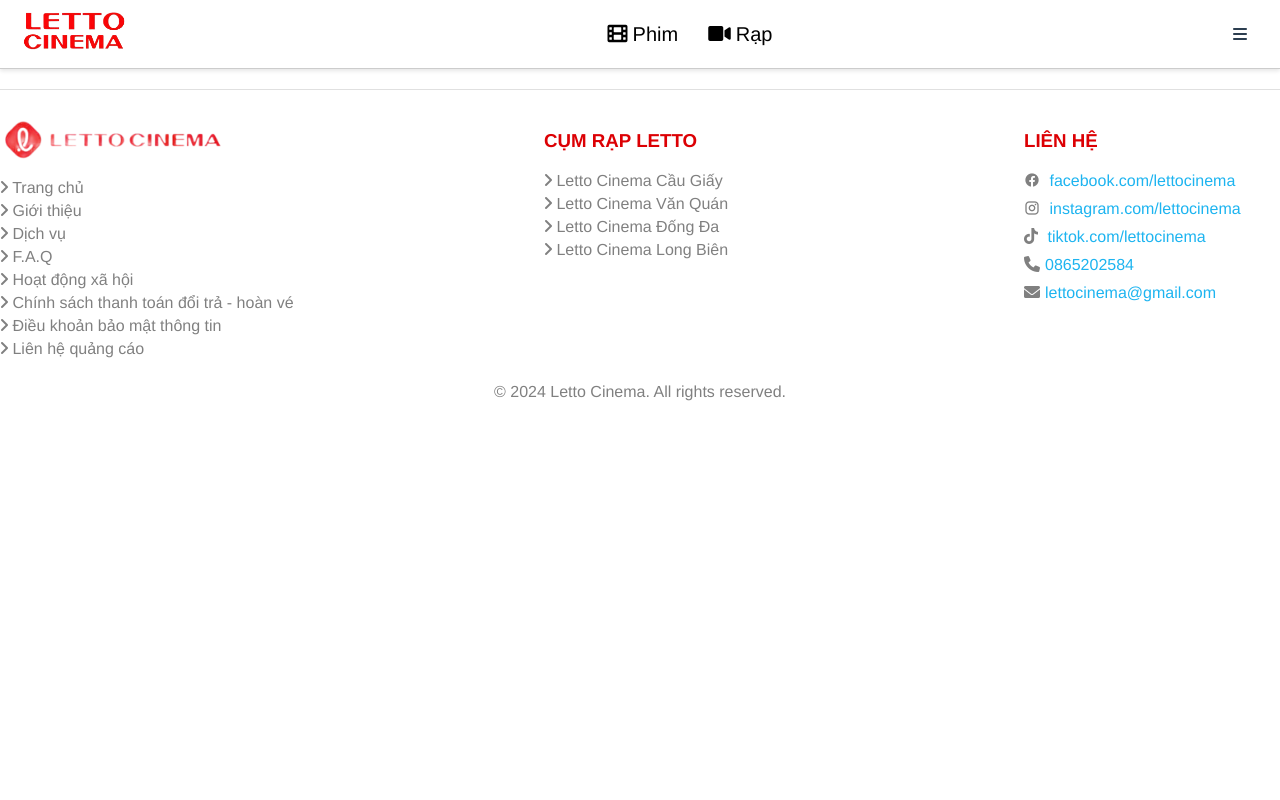
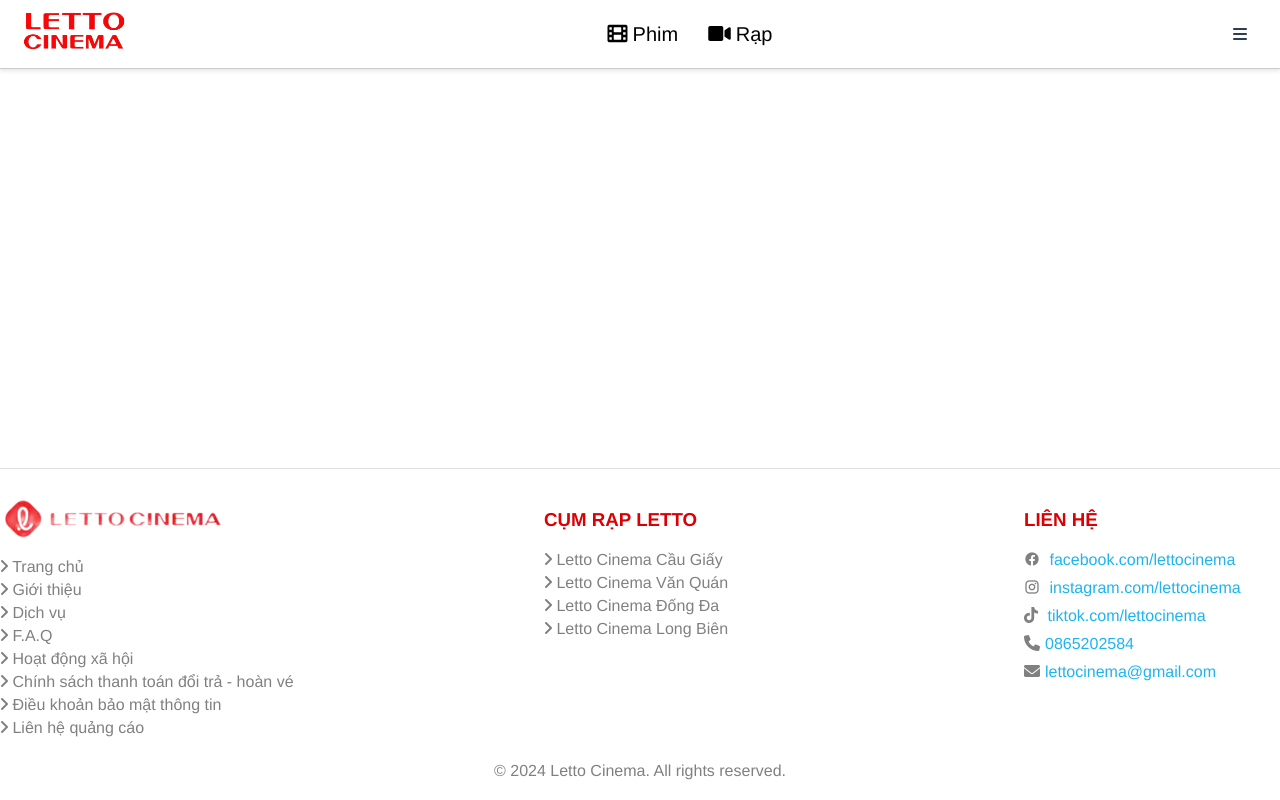
Before and after one commit to Vtthuonggg/letto_cinema, a Vue app: page / in a window 1280 px wide. Built offline with nearby package versions, Linux system fonts and the light colour scheme.

Commit message:
sua footer

```diff
--- a/src/App.vue
+++ b/src/App.vue
@@ -2,7 +2,9 @@
   <div id="app" :class="{ 'menu-open': isMenuOpen }" data-app>
     <Navbar v-if="showNavbar" @toggle-menu="toggleMenu"  />
     <Menu :isMenuOpen="isMenuOpen" @handle-logout="handleLogout" />
-    <router-view />
+    <div class="main-content">
+      <router-view />
+    </div>
     <Footer />
   </div>
 </template>
@@ -15,8 +17,9 @@
   name: "App" ,
   components: {
     Navbar,
+    Menu,
     Footer,
-    Menu,
+
 
   },
   data() {
@@ -48,7 +51,12 @@
   -moz-osx-font-smoothing: grayscale;
   text-align: center;
   color: #2c3e50;
-  /* transition: margin-right 0.3s; */
+  display: flex;
+  flex-direction: column;
+  min-height: 100vh;
+}
+.main-content {
+  flex: 1;
 }
 .menu-open {
   margin-right: 20%; /* Đẩy phần tử chính sang trái khi menu mở */
```
